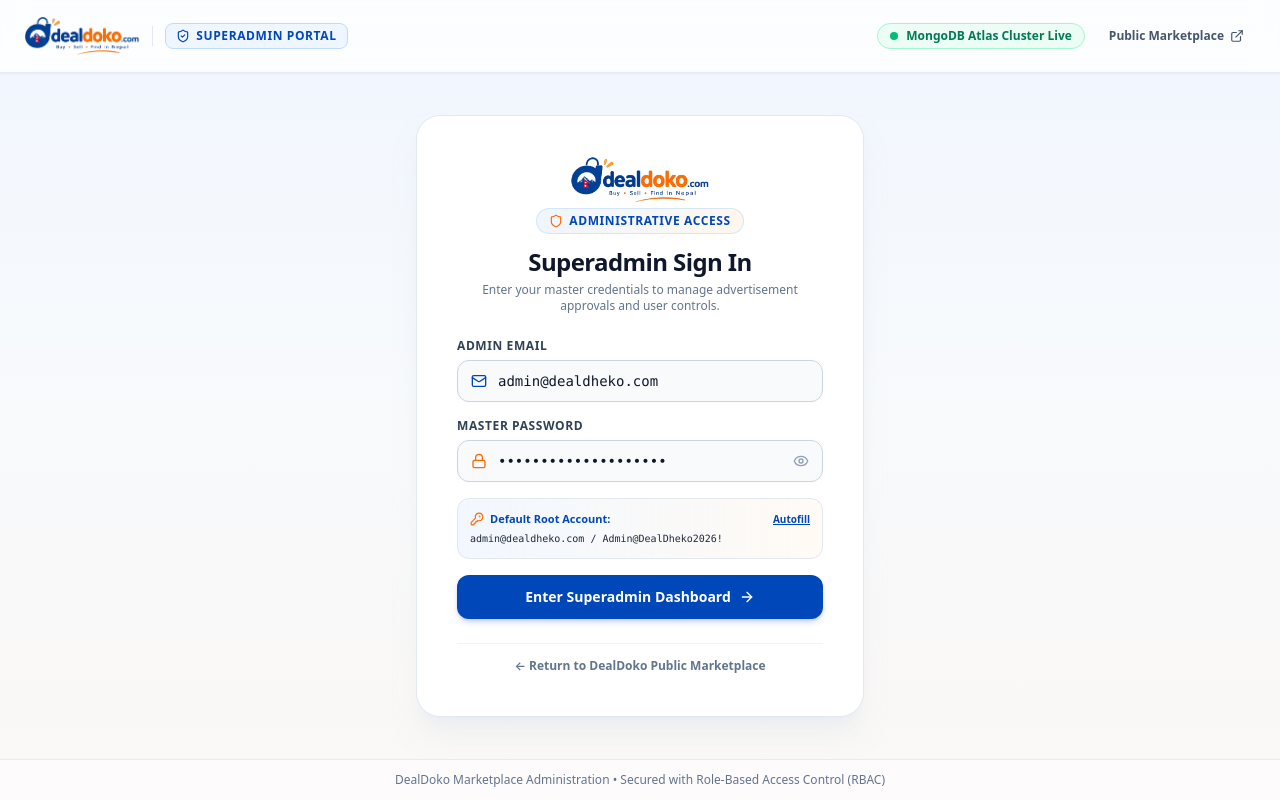
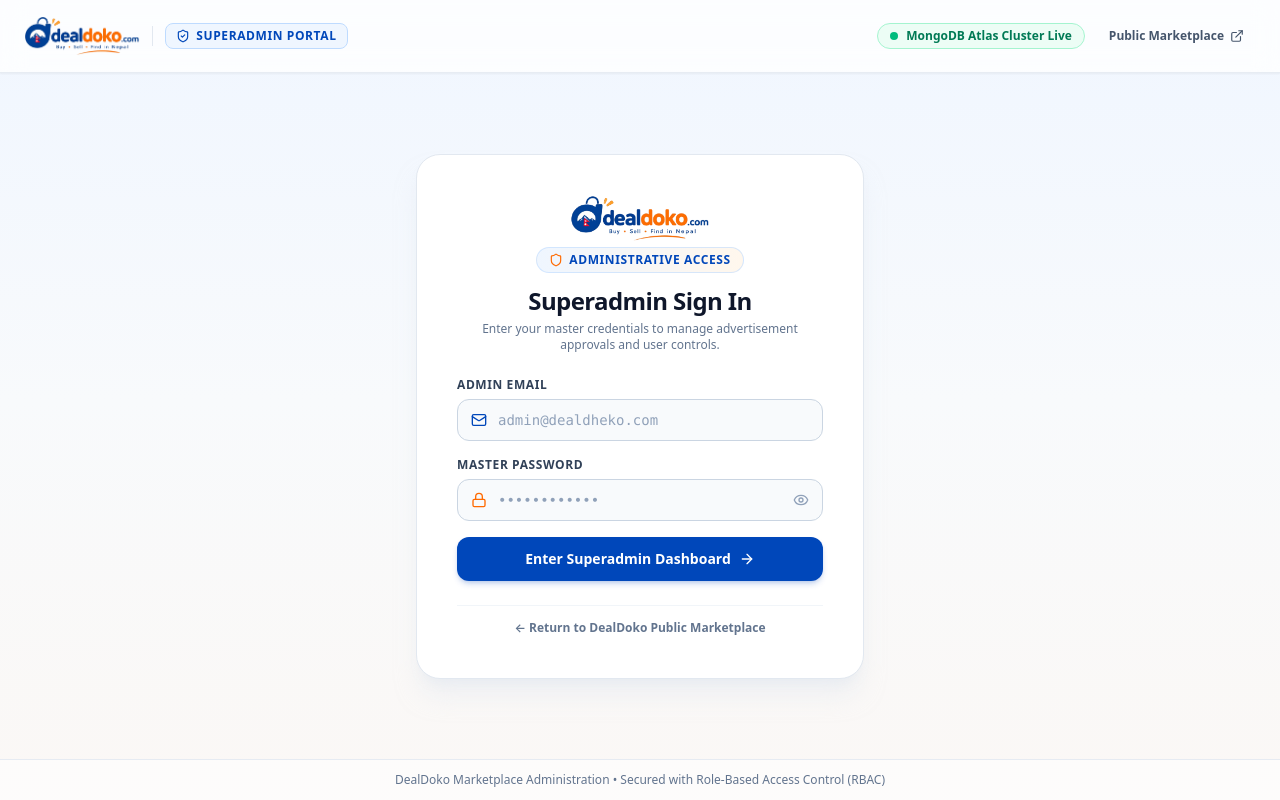
Before and after one commit to appagile4/DealDheko, a Next.js app: page /admin in a window 1280 px wide. Built offline with nearby package versions, Linux system fonts and the light colour scheme; no server answers.

Commit message:
fix(security): remove default root account autofill card from admin login

```diff
--- a/src/app/admin/page.tsx
+++ b/src/app/admin/page.tsx
@@ -13,7 +13,6 @@ import {
   CheckCircle2,
   AlertCircle,
   Shield,
-  KeyRound,
   Eye,
   EyeOff,
   ExternalLink,
@@ -23,8 +22,8 @@ import {
 export default function AdminLoginPage() {
   const router = useRouter();
 
-  const [email, setEmail] = useState("admin@dealdheko.com");
-  const [password, setPassword] = useState("Admin@DealDheko2026!");
+  const [email, setEmail] = useState("");
+  const [password, setPassword] = useState("");
   const [showPassword, setShowPassword] = useState(false);
   const [isLoading, setIsLoading] = useState(false);
   const [error, setError] = useState<string | null>(null);
@@ -66,10 +65,7 @@ export default function AdminLoginPage() {
     }
   };
 
-  const handleFillCredentials = () => {
-    setEmail("admin@dealdheko.com");
-    setPassword("Admin@DealDheko2026!");
-  };
+
 
   return (
     <div className="min-h-screen w-full flex flex-col justify-between bg-gradient-to-b from-[#F0F6FF] via-[#F8FAFC] to-[#FFF4EB]/40 text-slate-900 relative select-none">
@@ -207,25 +203,7 @@ export default function AdminLoginPage() {
               </div>
             </div>
 
-            {/* Autofill / Pre-filled Box */}
-            <div className="p-3 bg-gradient-to-r from-blue-50/80 to-orange-50/60 border border-slate-200 rounded-xl text-[11px] text-slate-600 space-y-1">
-              <div className="flex items-center justify-between">
-                <div className="flex items-center gap-1.5 text-[#0047BA] font-bold">
-                  <KeyRound className="w-3.5 h-3.5 text-[#FF6A00]" />
-                  <span>Default Root Account:</span>
-                </div>
-                <button
-                  type="button"
-                  onClick={handleFillCredentials}
-                  className="text-[10px] text-[#0047BA] hover:text-[#FF6A00] font-bold underline cursor-pointer"
-                >
-                  Autofill
-                </button>
-              </div>
-              <div className="font-mono text-[10px] text-slate-800">
-                admin@dealdheko.com / Admin@DealDheko2026!
-              </div>
-            </div>
+
 
             {/* Submit Button */}
             <button
```
